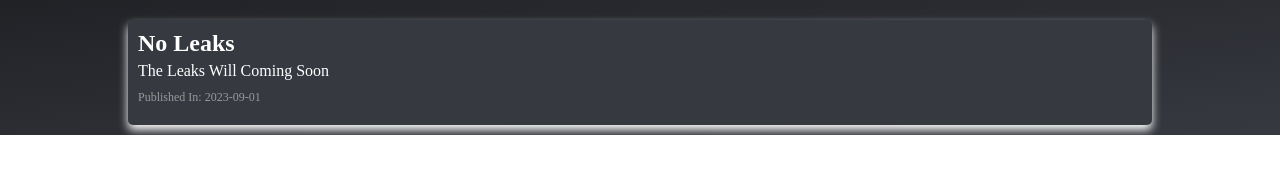
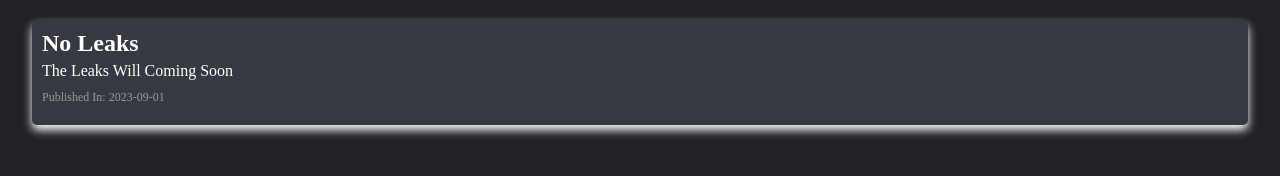
Before and after one commit to F0m14/fn-leaks, a plain HTML site: page index.html in a window 1280 px wide. Drawn offline with Linux system fonts and the light colour scheme.

Commit message:
Update index.html

```diff
--- a/index.html
+++ b/index.html
@@ -12,7 +12,7 @@
     scroll-behavior: smooth;
   }
   body{
-    background: linear-gradient(to top left, #363940, #212226);
+    background: #212226;
     background-repeat: no-repeat;
     color: #fff;
     font-size: 16px;
@@ -32,7 +32,7 @@
       background-color: #363940;
       box-shadow: 0px 5px 10px #fff;
       border-radius: 5px;
-      width: 80%;
+      width: 95%;
       padding: 10px;
       margin-left: auto;
       margin-right: auto;
```
